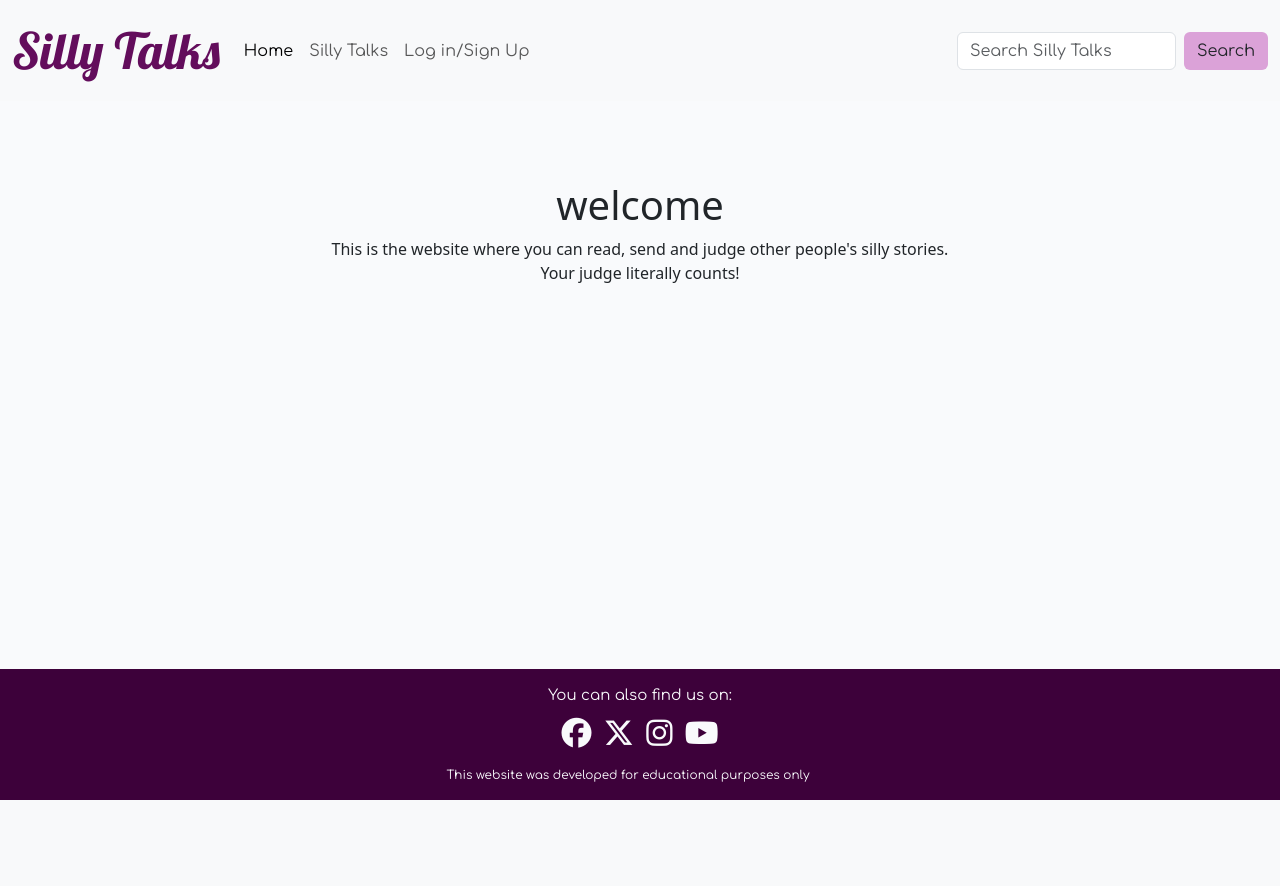
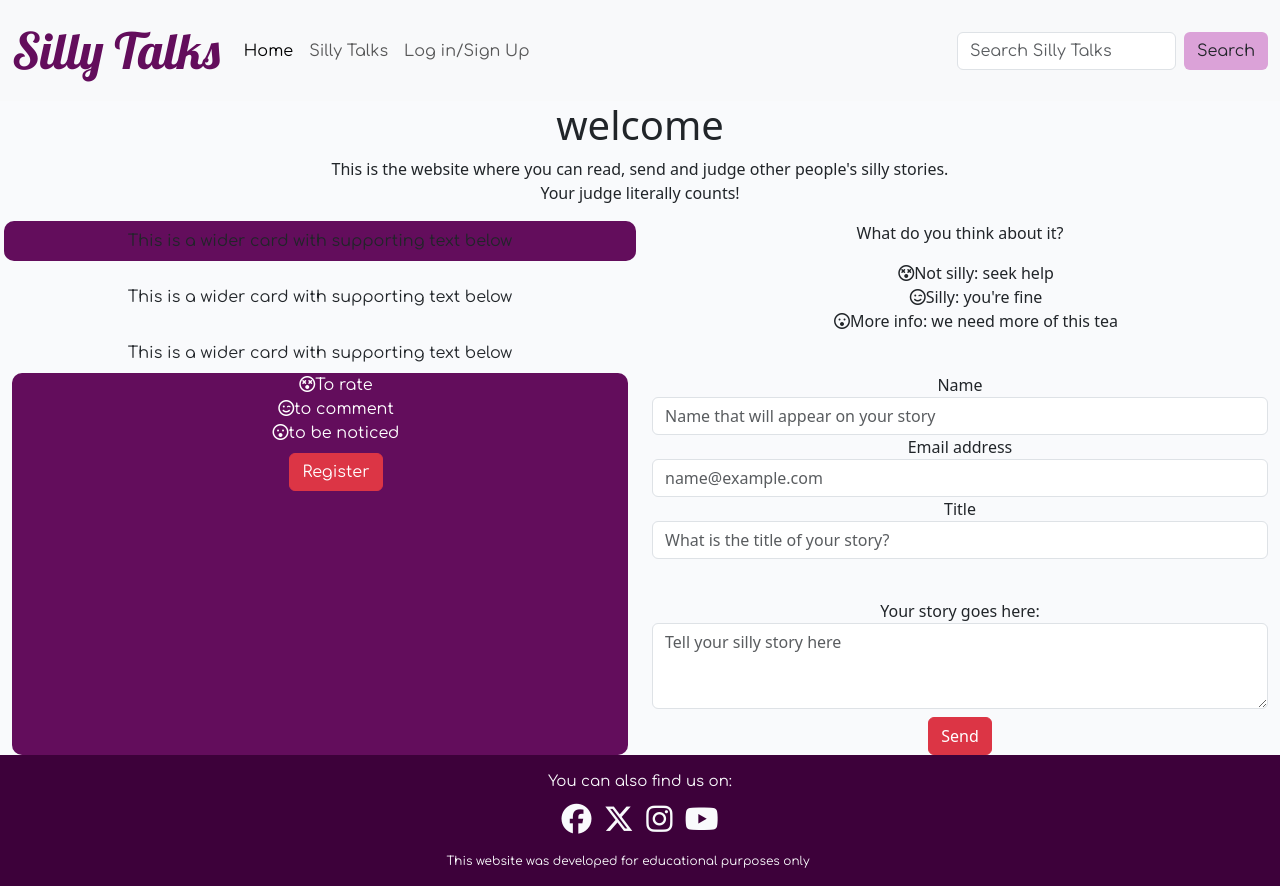
Before and after one commit to Nathisaraujo/project4, a Django app: page / in a window 1280 px wide. Before the commit the page ends 800 px from the top, so only its background shows below. Run offline with Django 4.2, Linux system fonts and the light colour scheme.

Commit message:
created second and third container of home page

```diff
--- a/blog/templates/blog/index.html
+++ b/blog/templates/blog/index.html
@@ -3,6 +3,7 @@
 {% block content %}
 
 <!-- index.html content starts here -->
+<main class="flex-shrink-0 main-bg my-main">
     <div class="row row-cols-1 row-cols-md-3 g-4">
         {% for post in post_list %}
         <div class="col cards cards-margin">
@@ -36,4 +37,5 @@
         </nav>
         {% endif %}
     </div>
+</main>
 {% endblock %}
--- a/home/templates/home/home.html
+++ b/home/templates/home/home.html
@@ -1,11 +1,86 @@
 {% extends 'base.html' %}
 {% block content %}
 {% load static %}
-<div class="container">
-  <h1 class="text-center">welcome</h1>
-  <p class="text-center">This is the website where you can read, send and judge other people's silly stories.<br>
-      Your judge literally counts!
-  </p>
+
+<main>
+  <!-- first container home page -->
+  <div class="container-fluid text-center">
+    <h1>welcome</h1>
+    <p>This is the website where you can read, send and judge other people's silly stories.<br>
+        Your judge literally counts!
+    </p>
+  </div>
+  <!-- second container home page -->
+  <div class="container-fluid text-center">
+    <div class="row">
+      <div class="col-md-6">
+        <div class="row g-3">
+          <div class="card-body">
+            <p class="card-text p-2 background">This is a wider card with supporting text below </p>
+          </div>
+          <div class="card-body">
+            <p class="card-text p-2">This is a wider card with supporting text below </p>
+          </div>
+          <div class="card-body">
+            <p class="card-text p-2">This is a wider card with supporting text below </p>
+          </div>
+        </div>
+      </div>
+      <div class="col-md-6">
+        <div class="row">
+          <div class="col-md-12">
+            <p>What do you think about it?</p>
+            <ul>
+              <li><i class="fa-regular fa-face-dizzy"></i>Not silly: seek help</li>
+              <li><i class="fa-regular fa-face-smile-wink"></i>Silly: you're fine</li>
+              <li><i class="fa-regular fa-face-surprise"></i>More info: we need more of this tea</li>
+            </ul>
+          </div>
+        </div>
+      </div>
+    </div>
+  </div>
+<!-- third container home page -->
+<div class="container-fluid text-center">
+  <div class="row">
+    <div class="col-md-6">
+        <div class="card-body background text-white">
+          <ul>
+            <li><i class="fa-regular fa-face-dizzy"></i>To rate</li>
+            <li><i class="fa-regular fa-face-smile-wink"></i>to comment</li>
+            <li><i class="fa-regular fa-face-surprise"></i>to be noticed</li>
+            <button type="submit" class="btn btn-danger">Register</button>
+          </ul>
+        </div>
+    </div>
+    <div class="col-md-6">
+      <div class="row">
+        <div class="col-md-12">
+          <form>
+            <div class="form-group">
+              <label for="formGroupExampleInput">Name</label>
+              <input type="text" class="form-control" id="formGroupExampleInput" placeholder="Name that will appear on your story">
+            </div>
+            <div class="form-group">
+              <label for="exampleFormControlInput1">Email address</label>
+              <input type="email" class="form-control" id="exampleFormControlInput1" placeholder="name@example.com">
+            </div>
+            <div class="form-group">
+              <label for="formGroupExampleInput">Title</label>
+              <input type="text" class="form-control" id="formGroupExampleInput" placeholder="What is the title of your story?">
+            </div>
+            <div class="form-group textarea-margin">
+              <label for="exampleFormControlTextarea1">Your story goes here:</label>
+              <textarea class="form-control" id="exampleFormControlTextarea1" rows="3" placeholder="Tell your silly story here"></textarea>
+            </div>
+            <button type="submit" class="btn btn-danger">Send</button>
+            </div>
+          </form>
+        </div>
+      </div>
+    </div>
+  </div>
 </div>
 
+</main>
 {% endblock content %}
--- a/static/css/style.css
+++ b/static/css/style.css
@@ -219,6 +219,15 @@ body {
     font-family: "Comfortaa", sans-serif;
 }
 
+ul {
+    list-style-type: none;
+}
+
+.background {
+    background-color: #630d5c;
+    border-radius: 10px;
+    height: 100%;
+}
 /*I modified */
 
 .post-link:hover,
--- a/templates/base.html
+++ b/templates/base.html
@@ -58,13 +58,11 @@
     </nav>
 
 
-    <main class="flex-shrink-0 main-bg my-main">
-
+    <!-- main content -->
         {% block content %}
         <!-- Content Goes here -->
         {% endblock content %}
 
-    </main>
 
     <!-- Footer -->
 
```
Lines whose indentation alone changed are shown as unchanged.
